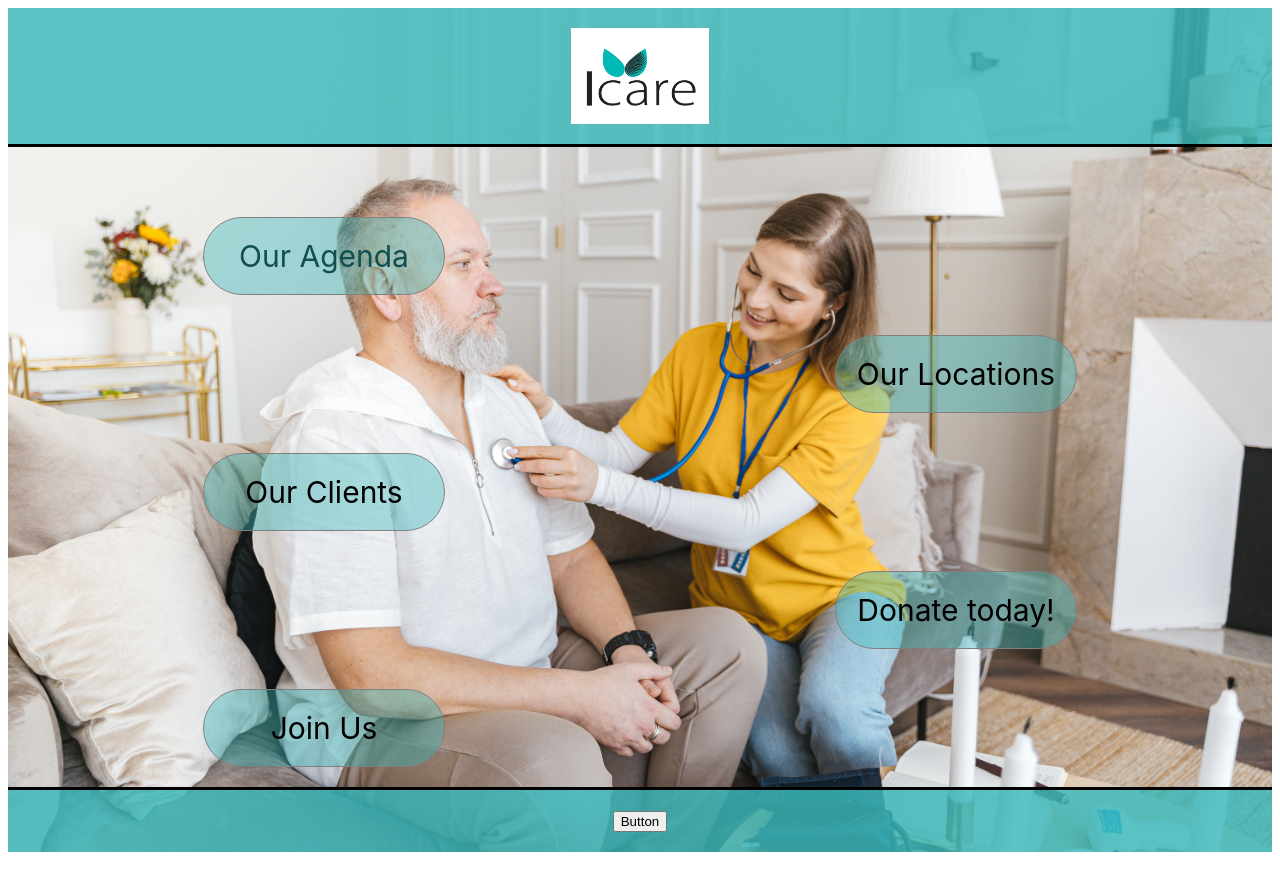
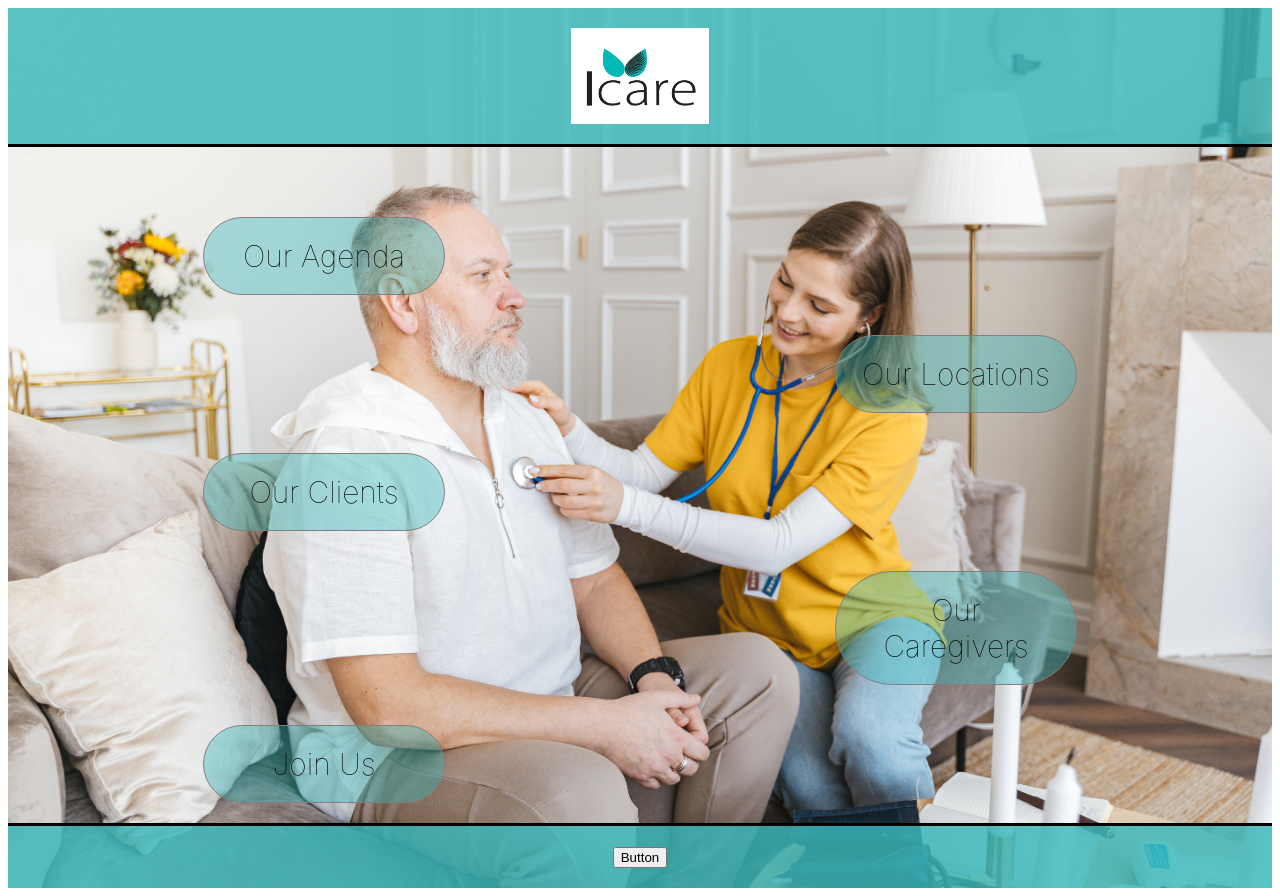
Before and after one commit to KasiaRaven26/Icare, a React (Vite) app in the folder Icare_app/: page / in a window 1280 px wide. Before the commit the page ends 860 px from the top, so only its background shows below. Built offline with nearby package versions, Linux system fonts and the light colour scheme.

Commit message:
updated fonts for Adam <3

```diff
--- a/Icare_app/src/components/ContetItems/Agenda.css
+++ b/Icare_app/src/components/ContetItems/Agenda.css
@@ -1,6 +1,6 @@
 .agenda-box {
   border: 1px solid gray;
-    border-radius:200px;
+  border-radius: 200px;
   padding: 20px;
   width: 200px;
   height: auto;
@@ -8,12 +8,13 @@
   cursor: pointer;
   will-change: filter;
   transition: filter 300ms;
-    background-color: rgb(59 185 187 / 41%) ;
+  background-color: rgb(59 185 187 / 41%);
   animation: slide-in-left 1000ms;
-    color:  rgb(17 78 79);
+  color: rgb(0, 0, 0);
+  font-weight: 100;
 }
 
- @keyframes slide-in-left{
+@keyframes slide-in-left {
   from {
     transform: translateX(-200%);
   }
@@ -22,10 +23,9 @@
   }
 }
 
-
 .agenda-box-out {
   border: 1px solid gray;
-  border-radius:200px;
+  border-radius: 200px;
   padding: 20px;
   width: 200px;
   height: auto;
@@ -33,13 +33,13 @@
   cursor: pointer;
   will-change: filter;
   transition: filter 300ms;
-  background-color: rgb(59 185 187 / 41%) ;
+  background-color: rgb(59 185 187 / 41%);
   animation: slide-out-left 1000ms;
-  color:  rgb(17 78 79);
-  animation-fill-mode: forwards
+  color: rgb(17 78 79);
+  animation-fill-mode: forwards;
 }
 
- @keyframes slide-out-left{
+@keyframes slide-out-left {
   from {
     transform: translateX(0%);
   }
@@ -48,11 +48,9 @@
   }
 }
 
-
-
 .box1:hover {
   border: 3px solid rgb(30, 121, 166);
-    box-shadow : 0 0 2em #0f18c9aa;
+  box-shadow: 0 0 2em #0f18c9aa;
   transition: box-shadow 300ms ease-in-out;
 }
 
--- a/Icare_app/src/components/ContetItems/Content.jsx
+++ b/Icare_app/src/components/ContetItems/Content.jsx
@@ -3,25 +3,23 @@ import { Agenda } from "../ContetItems/Agenda";
 import { Locations } from "../ContetItems/Locations";
 import { OurClients } from "../ContetItems/OurClients";
 import { JoinUs } from "../ContetItems/JoinUs";
-import { Donate } from "../ContetItems/Donate";
-import carer from './carer.jpg'
-import "./Content.css"
+import { OurCaregivers } from "./OurCaregivers";
+import carer from "./carer.jpg";
+import "./Content.css";
 import { Button } from "./Button";
 
-function Content( {showButtons} ) {
+function Content({ showButtons }) {
   const myStyle = {
-    backgroundImage:
-    `url(${carer})`,
+    backgroundImage: `url(${carer})`,
     backgroundSize: "cover",
     backgroundRepeat: "no-repeat",
-
-};
+  };
 
   return (
     <div className="grid-container">
-       {console.log(showButtons)}
+      {console.log(showButtons)}
       <div className="agenda">
-       <Agenda showButton={showButtons}/>
+        <Agenda showButton={showButtons} />
       </div>
       <div className="location">
         <Locations />
@@ -30,11 +28,20 @@ function Content( {showButtons} ) {
         <OurClients />
       </div>
       <div className="join-us">
-        <Link style={{ textDecoration: 'none', color: 'inherit', fontWeight: "inherit"}} to="form">
+        <Link
+          style={{
+            textDecoration: "none",
+            color: "inherit",
+            fontWeight: "inherit",
+          }}
+          to="form"
+        >
           <JoinUs />
         </Link>
       </div>
-      <div className="donate"><Donate /></div>
+      <div className="donate">
+        <OurCaregivers />
+      </div>
     </div>
   );
 }
--- a/Icare_app/src/components/ContetItems/Donate.css
+++ /dev/null
@@ -1,58 +0,0 @@
-.donate-box {
-  border: 1px solid gray;
-  border-radius: 200px;
-  padding: 20px;
-  width: 200px;
-  height: auto;
-  margin: 0 auto;
-  cursor: pointer;
-  transition: all 0.2s ease-in-out;
-  background-color: rgb(59 185 187 / 41%);
-  animation: slide-in-right2 1000ms ;
-
-}
-@keyframes slide-in-right2{
-  from {
-    transform: translateX(500%);
-  }
-  to {
-    transform: translateX(0%);
-  }
- }
-.box::after {
-  z-index: -1;
-  opacity: 0;
-  border: 1px solid gray;
-  border-radius: 200px;
-  padding: 20px;
-  width: 200px;
-  height: auto;
-  margin: 0 auto;
-  cursor: pointer;
-
-  transition: all 0.2s ease-in-out;
-  /* will-change: filter;
-    transition: filter 300ms; */
-}
-
-/* Scale up the box */
-.box:hover {
-  transform: scale(1.1, 1.1);
-  box-shadow: 0 0 2em  rgb(157, 104, 96);
-  border: 2px solid rgb(30, 121, 166);
-}
-
-/* Fade in the pseudo-element with the bigger shadow */
-
-.box:hover::after {
-  opacity: 1;
-}
-/* .box:hover {
-    border: 3px solid rgb(30, 121, 166);
-    box-shadow : 0 0 2em #0f18c9aa;
-    transition: box-shadow 300ms ease-in-out;
-  }
-
-  .box.react:hover {
-    filter: drop-shadow(0 0 2em #61dafbaa);
-  } */
--- a/Icare_app/src/components/ContetItems/Donate.jsx
+++ /dev/null
@@ -1,5 +0,0 @@
-import "./Donate.css";
-
-export function Donate() {
-  return <div className="donate-box">Donate today!</div>;
-}
--- a/Icare_app/src/components/ContetItems/JoinUs.css
+++ b/Icare_app/src/components/ContetItems/JoinUs.css
@@ -1,6 +1,6 @@
 .join-us-box {
   border: 1px solid gray;
-  border-radius:200px;
+  border-radius: 200px;
   padding: 20px;
   width: 200px;
   height: auto;
@@ -10,9 +10,10 @@
   transition: filter 300ms;
   background-color: rgb(59 185 187 / 41%);
   animation: slide-in-left3 1000ms;
+  font-weight: 100;
 }
 
-@keyframes slide-in-left3{
+@keyframes slide-in-left3 {
   from {
     transform: translateX(-600%);
   }
@@ -22,7 +23,7 @@ to {
 }
 .boxj:hover {
   border: 3px solid rgb(30, 121, 166);
-  box-shadow : 0 0 2em #0f18c9aa;
+  box-shadow: 0 0 2em #0f18c9aa;
   transition: box-shadow 300ms ease-in-out;
 }
 
--- a/Icare_app/src/components/ContetItems/Locations.css
+++ b/Icare_app/src/components/ContetItems/Locations.css
@@ -8,10 +8,11 @@
   cursor: pointer;
   transition: all 0.2s ease-in-out;
   background-color: rgb(59 185 187 / 41%);
-  animation: slide-in-right 1000ms ;
+  animation: slide-in-right 1000ms;
+  font-weight: 100;
 }
 
-@keyframes slide-in-right{
+@keyframes slide-in-right {
   from {
     transform: translateX(300%);
   }
@@ -19,7 +20,6 @@ to {
     transform: translateX(0%);
   }
 }
-
 
 .location-box-out {
   border: 1px solid gray;
@@ -32,10 +32,10 @@ to {
   transition: all 0.2s ease-in-out;
   background-color: rgb(59 185 187 / 41%);
   animation: slide-out-right 1000ms;
-  animation-fill-mode: forwards
+  animation-fill-mode: forwards;
 }
 
-@keyframes slide-out-right{
+@keyframes slide-out-right {
   from {
     transform: translateX(0%);
   }
@@ -43,9 +43,6 @@ to {
     transform: translateX(200%);
   }
 }
-
-
-
 
 .location-box::after {
   z-index: -1;
@@ -66,7 +63,7 @@ to {
 /* Scale up the box */
 .location-box :hover {
   transform: scale(1.1, 1.1);
-  box-shadow: 0 0 2em  rgb(157, 104, 96);
+  box-shadow: 0 0 2em rgb(157, 104, 96);
   border: 2px solid rgb(30, 121, 166);
 }
 
--- a/Icare_app/src/components/ContetItems/OurCaregivers.css
+++ b/Icare_app/src/components/ContetItems/OurCaregivers.css
@@ -1,4 +1,4 @@
-.box {
+.donate-box {
   border: 1px solid gray;
   border-radius: 200px;
   padding: 20px;
@@ -7,10 +7,18 @@
   margin: 0 auto;
   cursor: pointer;
   transition: all 0.2s ease-in-out;
-  /* will-change: filter;
-      transition: filter 300ms; */
+  background-color: rgb(59 185 187 / 41%);
+  animation: slide-in-right2 1000ms;
+  font-weight: 100;
 }
-
+@keyframes slide-in-right2 {
+  from {
+    transform: translateX(500%);
+  }
+  to {
+    transform: translateX(0%);
+  }
+}
 .box::after {
   z-index: -1;
   opacity: 0;
@@ -21,7 +29,7 @@
   height: auto;
   margin: 0 auto;
   cursor: pointer;
-  box-shadow: 0 0 2em #0f18c9aa;
+
   transition: all 0.2s ease-in-out;
   /* will-change: filter;
     transition: filter 300ms; */
@@ -30,7 +38,7 @@
 /* Scale up the box */
 .box:hover {
   transform: scale(1.1, 1.1);
-  box-shadow: 0 0 2em #0f18c9aa;
+  box-shadow: 0 0 2em rgb(157, 104, 96);
   border: 2px solid rgb(30, 121, 166);
 }
 
--- a/Icare_app/src/components/ContetItems/OurCaregivers.jsx
+++ b/Icare_app/src/components/ContetItems/OurCaregivers.jsx
@@ -1,5 +1,5 @@
 import "./OurCaregivers.css";
 
 export function OurCaregivers() {
-  return <div className="boxj">Our Caregivers</div>;
+  return <div className="donate-box">Our Caregivers</div>;
 }
--- a/Icare_app/src/components/ContetItems/OurClients.css
+++ b/Icare_app/src/components/ContetItems/OurClients.css
@@ -1,6 +1,6 @@
 .client-box {
   border: 1px solid gray;
-  border-radius:200px;
+  border-radius: 200px;
   padding: 20px;
   width: 200px;
   height: auto;
@@ -10,12 +10,13 @@
   transition: filter 300ms;
   background-color: rgb(59 185 187 / 41%);
   animation: slide-in-left1 1000ms;
+  font-weight: 100;
 }
- @keyframes slide-in-left1{
+@keyframes slide-in-left1 {
   from {
     transform: translateX(-400%);
   }
   to {
     transform: translateX(0%);
   }
- }
+}
```
Lines whose indentation alone changed are shown as unchanged.
